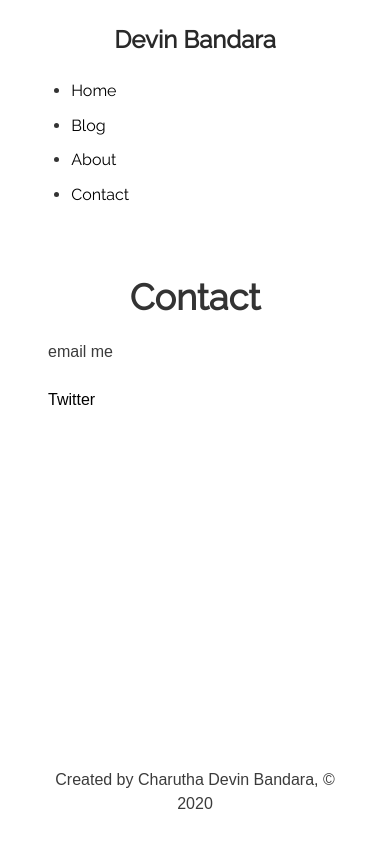
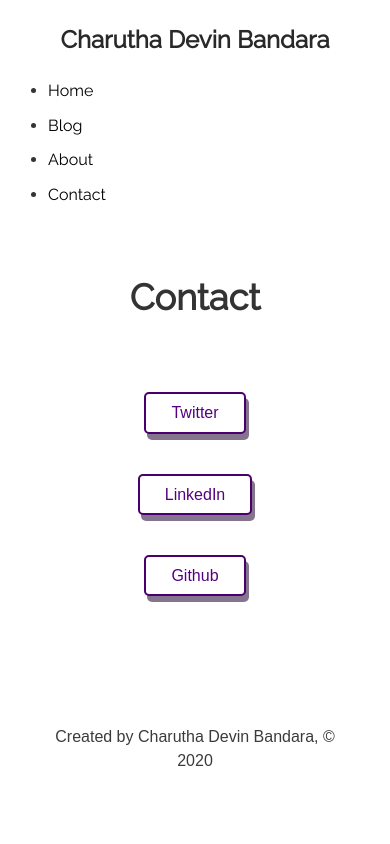
Before and after one commit to cbandara/gatsby-portfolio, a Gatsby site: page /contact in a window 390 px wide. Built offline with nearby package versions, Linux system fonts and the light colour scheme; Gatsby itself is replaced by a stand-in of ours; a web font is replaced by a local one.

Commit message:
contentful

```diff
--- a/gatsby-config.js
+++ b/gatsby-config.js
@@ -1,11 +1,18 @@
 module.exports = {
   siteMetadata: {
-    title: 'Devin Bandara',
+    title: 'Charutha Devin Bandara',
     author: 'Charutha Bandara',
     position: 'Software Engineer'
   },
   /* Your site config here */
   plugins: [
+    {
+      resolve: 'gatsby-source-contentful',
+      options: {
+        spaceId: 'i8u59mg9xoed',
+        accessToken: 'f-rpAl3shaOAbRM5BYS-uOmbM4fE8Zrcl-dDTWo5QjU',
+      }
+    },
     'gatsby-plugin-sass',
     {
       resolve: 'gatsby-plugin-web-font-loader',
@@ -37,6 +44,7 @@
           }
         ]
       }
-    }
+    },
+
   ]
 }
--- a/package.json
+++ b/package.json
@@ -21,6 +21,7 @@
     "gatsby-plugin-web-font-loader": "^1.0.4",
     "gatsby-remark-images": "^3.3.9",
     "gatsby-remark-relative-images": "^0.3.0",
+    "gatsby-source-contentful": "^2.3.14",
     "gatsby-source-filesystem": "^2.3.10",
     "gatsby-transformer-remark": "^2.8.14",
     "node-sass": "^4.14.1",
--- a/src/pages/contact.js
+++ b/src/pages/contact.js
@@ -6,8 +6,18 @@
   return (
     <Layout>
       <h1>Contact</h1>
-      <p>email me</p>
-      <a href="https://twitter.com/cbandara1010" target='blank'>Twitter</a>
+      <div className="container contact-section">
+        <a href="https://twitter.com/cbandara1010" target='blank'>
+          <button className="button contact-button">Twitter</button>
+        </a>
+        <a href="https://www.linkedin.com/in/cbandara/" target='blank'>
+          <button className="button contact-button">LinkedIn</button>
+        </a>
+        <a href="https://github.com/cbandara" target='blank'>
+          <button className="button contact-button">Github</button>
+        </a>
+      </div>
+
     </Layout>
   )
 }
--- a/src/styles/blog.module.scss
+++ b/src/styles/blog.module.scss
@@ -46,3 +46,9 @@
   display: flex;
   justify-content: flex-end;
 }
+
+@media only screen and (max-width: 480px) {
+  .blog-card {
+    width: 300px;
+  }
+}
--- a/src/styles/footer.module.scss
+++ b/src/styles/footer.module.scss
@@ -1,5 +1,5 @@
 .footer {
   text-align: center;
-  margin: 5px auto;
+  margin: 3rem auto;
   color: #949494;
 }
--- a/src/styles/home.module.scss
+++ b/src/styles/home.module.scss
@@ -12,7 +12,7 @@
 .skills-container {
   margin: 0 auto;
   max-width: 750px;
-  font-family: 'Raleway'
+  font-family: 'Raleway';
 }
 
 .front-banner {
--- a/src/styles/index.scss
+++ b/src/styles/index.scss
@@ -51,6 +51,17 @@
   color: white;
   top: 6px;
   left: 3px;
+}
+
+.contact-button {
+  margin: 20px;
+}
+
+.contact-section {
+  display: flex;
+  justify-content: center;
+  flex-direction: row;
+  flex-wrap: wrap;
 }
 
 body {
@@ -397,8 +408,8 @@
   margin-bottom: 1.45rem;
 }
 ul {
-  margin-left: 1.45rem;
-  margin-right: 0;
+  margin-left: 0rem;
+  margin-right: 0rem;
   margin-top: 0;
   padding-bottom: 0;
   padding-left: 0;
@@ -409,7 +420,6 @@
   list-style-image: none;
 }
 ol {
-  margin-left: 1.45rem;
   margin-right: 0;
   margin-top: 0;
   padding-bottom: 0;
```
Also changed, not shown: 1 other file.
